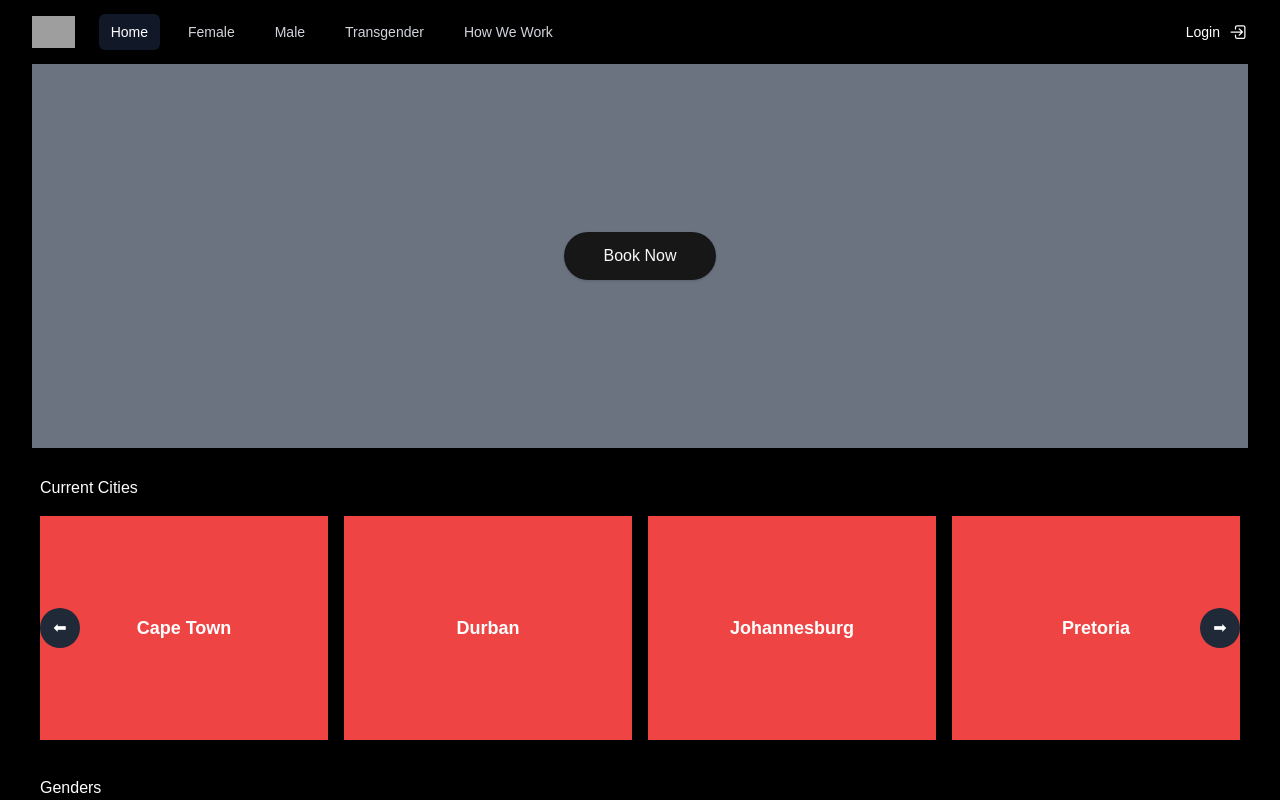
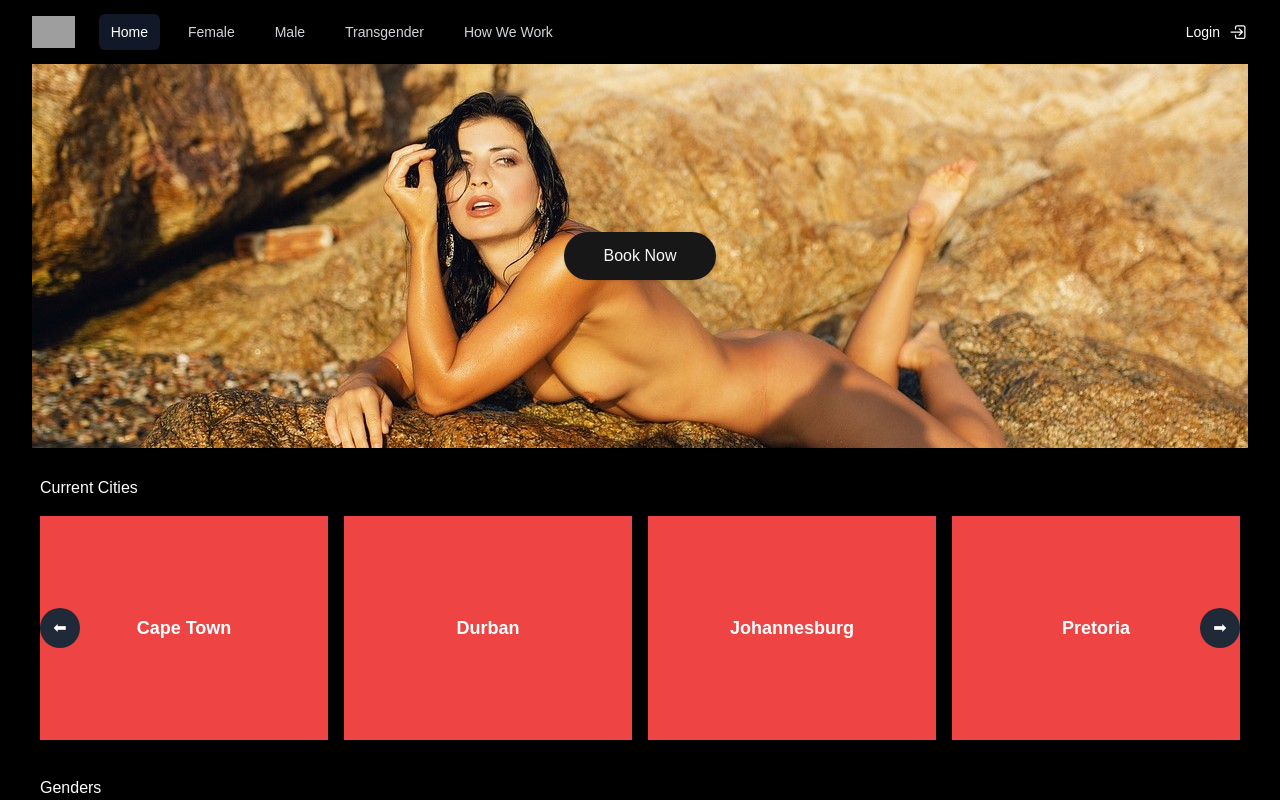
Before and after one commit to MauriceDev1/esc, a Next.js app: page / in a window 1280 px wide. Shown: the top 800 px of the page. Built offline with nearby package versions, Linux system fonts and the light colour scheme; grey boxes are pictures that could not be loaded.

Commit message:
added background image to hero

```diff
--- a/components/Hero.tsx
+++ b/components/Hero.tsx
@@ -4,7 +4,7 @@ import Link from 'next/link'
 
 const Hero = () => {
   return (
-    <div className='w-full flex h-96 bg-gray-500'>
+    <div className='w-full flex h-96 bg-custom-image'>
         <Link href="/book/city" className='m-auto'>
             <Button className='rounded-sm text-md px-10 py-3 h-12 rounded-full'>
                 Book Now
```
